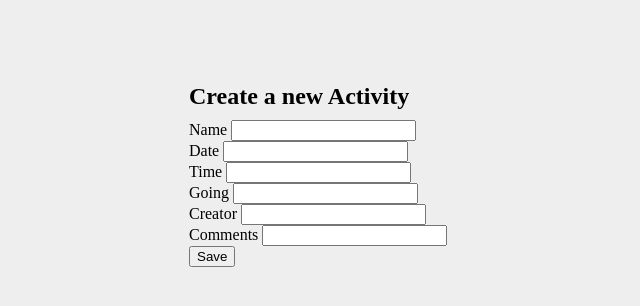
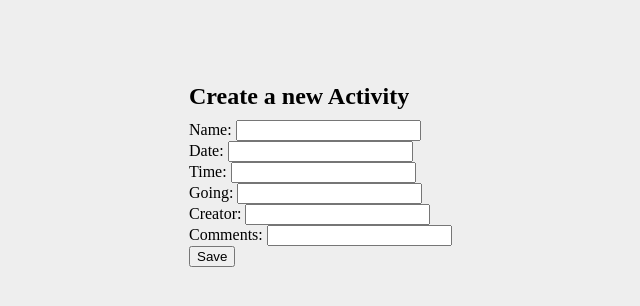
Before and after one commit to Rebero/activityapp, a website: page app/pages/create.html in a window 1280 px wide. Shown: the full height of the page, 286-926 px from the left. Drawn offline with Linux system fonts and the light colour scheme; files that its build step writes are made by us from their sources.

Commit message:
Form CSS and clearling when saved

```diff
--- a/app/pages/create.html
+++ b/app/pages/create.html
@@ -3,27 +3,27 @@
 <div class="jumbotron text-center">
   <form class="form-signin">
     <h2 class="form-signin-heading">Create a new Activity </h2>
-    <label for="name">Name</label>
-    <input type="text" ng-model="user.name" name="uName" required=""/>
+    Name:
+    <input id ="name" type="text" ng-model="user.name" name="uName" required=""/>
     <br>
 
-    <label for="name" lass="sr-only">Date</label>
+    Date:
     <input type="text" ng-model="user.date" name="uDate" required="" />
     <br>
 
-    <label for="name">Time</label>
+    Time:
     <input type="text" ng-model="user.time" name="uTime" required="" />
     <br>
 
-    <label for="name">Going</label>
+    Going:
     <input type="text" ng-model="user.going" name="uGoing" required="" />
     <br>
 
-    <label for="name">Creator</label>
+    Creator:
     <input type="text" ng-model="user.creator" name="uCreator" required="" />
     <br>
 
-    <label for="name">Comments</label>
+    Comments:
     <input type="text" ng-model="user.comments" name="uComments" required="" />
     <br>
 
```
Also changed, not shown: app/create.js (+1 -9 lines).
